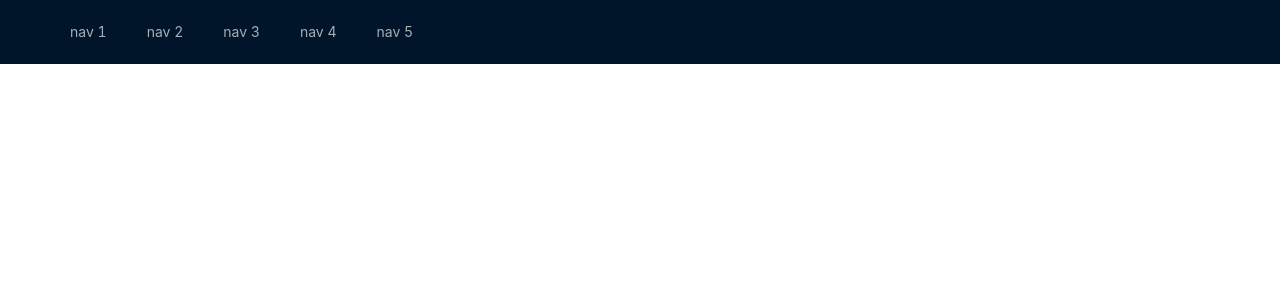
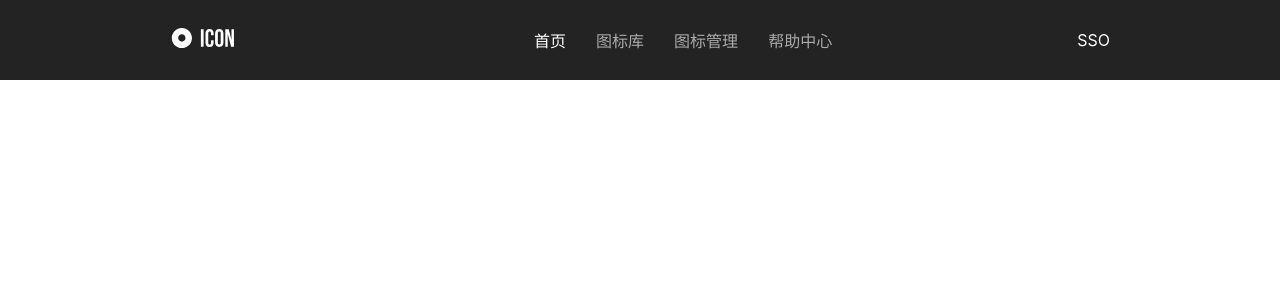
Before and after one commit to Ilizarov1/icon-collection, a Next.js app: page / in a window 1280 px wide. Shown: the top 300 px of the page. Built offline with nearby package versions, Linux system fonts and the light colour scheme.

Commit message:
new header+menu

```diff
--- a/components/common/Header.tsx
+++ b/components/common/Header.tsx
@@ -1,24 +1,19 @@
-import { Layout, Menu } from 'antd';
+import styles from '../../styles/common/Header.module.scss'
+import logo from '../../public/Logo.svg'
+import Image from 'next/image'
+import Menu from './Menu'
 
-const { Header } = Layout;
-
-function header() {
+function Header() {
 	return (
-		<>
-			<Header>
-				<Menu
-					theme="dark"
-					mode="horizontal"
-					items={new Array(5).fill(null).map((_, index) => {
-						const key = index + 1;
-						return {
-							key,
-							label: `nav ${key}`,
-						};
-					})}
-				/>
-			</Header>
-		</>
-	);
+		<div className={styles.container}>
+			<div className={styles.main}>
+				<div className={styles.logo}>
+					<Image src={logo} alt="logo" />
+				</div>
+				<div className={styles.menu}><Menu /></div>
+				<div>SSO</div>
+			</div>
+		</div>
+	)
 }
-export default header;
+export default Header
--- /dev/null
+++ b/components/common/Menu.tsx
@@ -0,0 +1,25 @@
+import { useState } from 'react'
+import styles from '../../styles/common/Menu.module.scss'
+
+function Menu() {
+	const [active, setActive] = useState(0)
+	const [menuLst, setMenuLst] = useState([
+		'首页',
+		'图标库',
+		'图标管理',
+		'帮助中心',
+	])
+
+	return (
+		<>
+			{menuLst.map((val, idx) => {
+				return (
+					<span className={active === idx? styles.menuActive : styles.menuItem} key={val}>
+						{val}
+					</span>
+				)
+			})}
+		</>
+	)
+}
+export default Menu
--- a/package.json
+++ b/package.json
@@ -14,6 +14,7 @@
     "next": "12.2.4",
     "react": "18.2.0",
     "react-dom": "18.2.0",
+    "sass": "^1.54.4",
     "swr": "^1.3.0"
   },
   "devDependencies": {
--- a/pages/_app.tsx
+++ b/pages/_app.tsx
@@ -1,4 +1,4 @@
-import 'antd/dist/antd.css';
+import '../styles/globals.css'
 import type { AppProps } from 'next/app';
 
 function MyApp({ Component, pageProps }: AppProps) {
--- /dev/null
+++ b/styles/common/Header.module.scss
@@ -0,0 +1,21 @@
+.container {
+	height: 80px;
+	background-color: #232323;
+	display: flex;
+	justify-content: center;
+	align-items: center;
+}
+.main {
+	width: 1000px;
+	height: 38px;
+	display: flex;
+	justify-content: center;
+	align-items: center;
+	color: white;
+	.logo {
+		margin-right: 300px;
+	}
+	.menu {
+    margin-right: 215px;
+	}
+}
--- /dev/null
+++ b/styles/common/Menu.module.scss
@@ -0,0 +1,8 @@
+.menuItem {
+  margin-right: 30px;
+  color: #aaaaaa;
+}
+.menuActive {
+  margin-right: 30px;
+  color: #ffffff;
+}
--- a/styles/globals.css
+++ b/styles/globals.css
@@ -14,13 +14,3 @@
 * {
   box-sizing: border-box;
 }
-
-@media (prefers-color-scheme: dark) {
-  html {
-    color-scheme: dark;
-  }
-  body {
-    color: white;
-    background: black;
-  }
-}
```
Also changed, not shown: public/Logo.svg (added), 1 other file (tests, documents, lock files or other folders).
